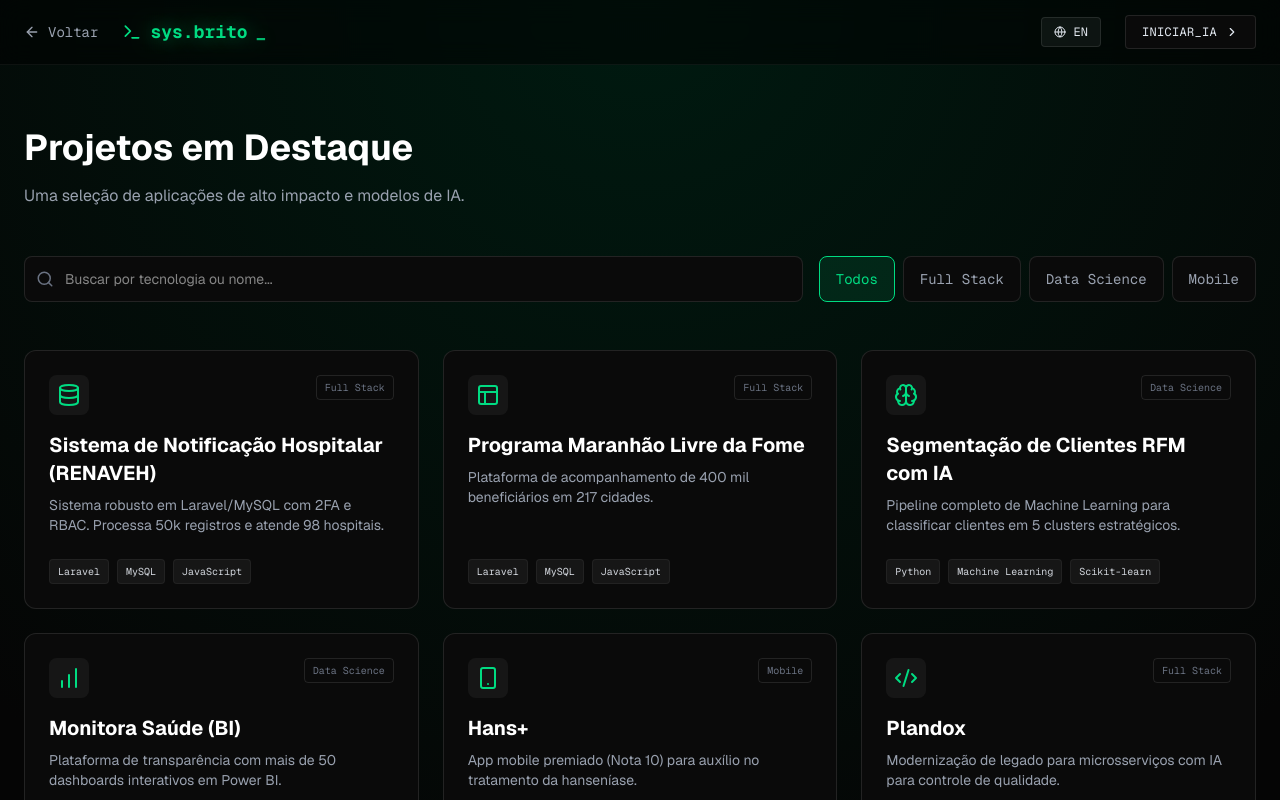
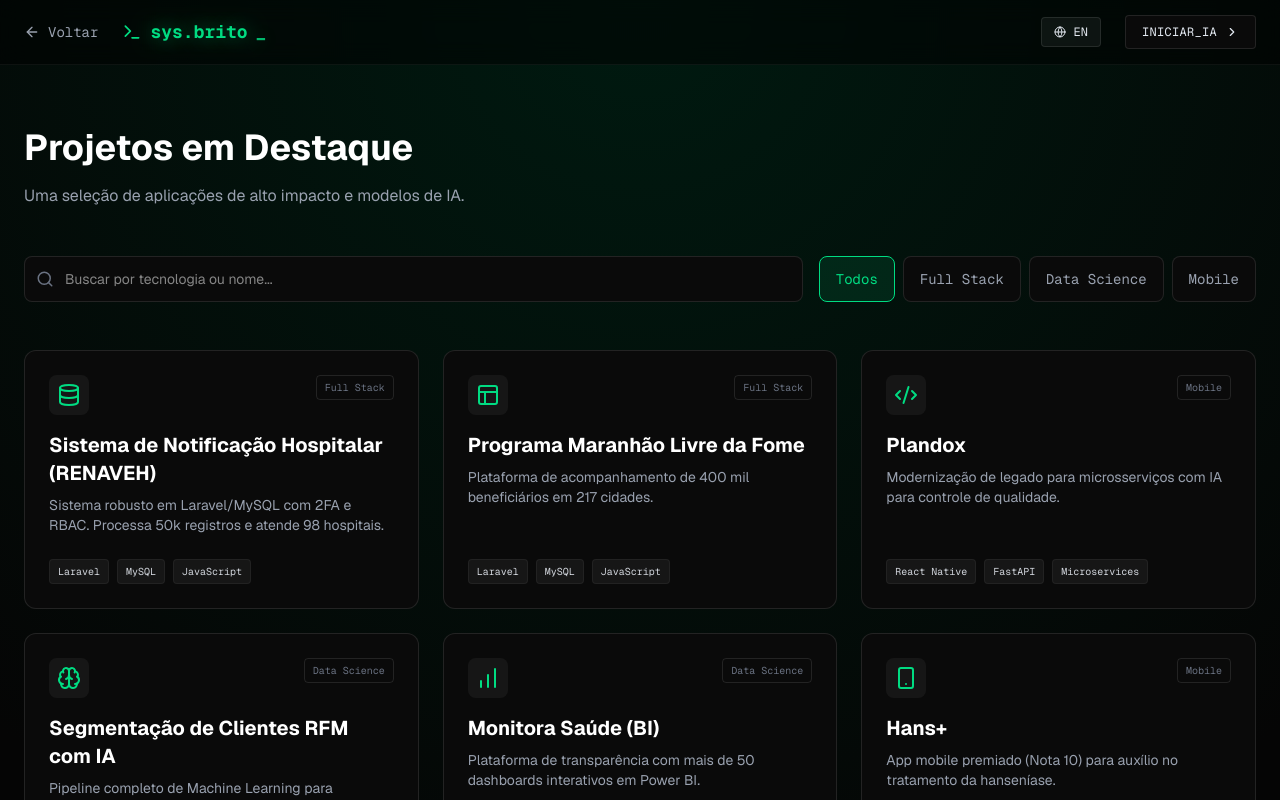
Before and after one commit to josevbrito/portfolio-sys-brito, a Next.js app: page /projects in a window 1280 px wide. Shown: the top 800 px of the page. Built offline with nearby package versions, Linux system fonts and the light colour scheme.

Commit message:
refactor: alteração para multicategorias nos projetos

```diff
--- a/app/data.ts
+++ b/app/data.ts
@@ -18,7 +18,7 @@ export interface Project {
   shortDesc: string;
   fullDesc: string;
   tags: string[];
-  category: string;
+  categories: string[];
   status: "Concluído" | "Em andamento" | "Completed" | "In Progress";
   icon: LucideIcon;
   stats?: StatItem[];
@@ -89,7 +89,7 @@ export const content: { pt: Content; en: Content } = {
         shortDesc: "Sistema robusto em Laravel/MySQL com 2FA e RBAC. Processa 50k registros e atende 98 hospitais.",
         fullDesc: "O RENAVEH-MA (Sistema de Informação da Rede Nacional de Vigilância Epidemiológica Hospitalar) foi implantado como subsistema estratégico. Ele não se limita a notificações compulsórias, mas objetiva a detecção e resposta imediata a Emergências de Saúde Pública (ESP). O sistema conta com controle de acesso rigoroso (RBAC) e autenticação de dois fatores (2FA).",
         tags: ["Laravel", "MySQL", "JavaScript"],
-        category: "Full Stack",
+        categories: ["Full Stack"],
         status: "Concluído",
         icon: Database,
         stats: [
@@ -108,7 +108,7 @@ export const content: { pt: Content; en: Content } = {
         shortDesc: "Plataforma de acompanhamento de 400 mil beneficiários em 217 cidades.",
         fullDesc: "Plataforma oficial para acompanhamento das consultas e benefícios do programa. O sistema gerencia uma base de dados massiva cobrindo todas as cidades do estado, garantindo integridade dos dados e acesso restrito a técnicos autorizados.",
         tags: ["Laravel", "MySQL", "JavaScript"],
-        category: "Full Stack",
+        categories: ["Full Stack"],
         status: "Concluído",
         icon: Layout,
         stats: [
@@ -122,12 +122,25 @@ export const content: { pt: Content; en: Content } = {
         ]
       },
       {
+        slug: "plandox",
+        title: "Plandox",
+        shortDesc: "Modernização de legado para microsserviços com IA para controle de qualidade.",
+        fullDesc: "Migração de arquitetura monolítica para microsserviços. Utiliza modelos de ML para predição de qualidade de biodiesel via Design of Experiments (DoE).",
+        tags: ["React Native", "FastAPI", "Microservices", "Python"],
+        categories: ["Mobile", "Full Stack", "Data Science"],
+        status: "Em andamento",
+        icon: Code2,
+        links: [
+          { type: "lock", url: "#", label: "Código Privado" }
+        ]
+      },
+      {
         slug: "analise-rfm-ml",
         title: "Segmentação de Clientes RFM com IA",
         shortDesc: "Pipeline completo de Machine Learning para classificar clientes em 5 clusters estratégicos.",
         fullDesc: "Sistema desenvolvido em Python utilizando análise RFM (Recency, Frequency, Monetary) com Machine Learning. Classifica clientes em grupos como 'Super Campeões', 'Em Risco' e 'VIPs' para estratégias de marketing direcionadas. Inclui interface web em Flask.",
         tags: ["Python", "Machine Learning", "Scikit-learn", "Flask"],
-        category: "Data Science",
+        categories: ["Data Science"],
         status: "Concluído",
         icon: Brain,
         stats: [
@@ -145,7 +158,7 @@ export const content: { pt: Content; en: Content } = {
         shortDesc: "Plataforma de transparência com mais de 50 dashboards interativos em Power BI.",
         fullDesc: "Portal de Transparência de Saúde do Maranhão. Ferramenta vital para gestores e população, permitindo monitoramento de indicadores de saúde e processos em tempo real para suporte à tomada de decisão.",
         tags: ["Power BI", "Laravel", "PostgreSQL"],
-        category: "Data Science",
+        categories: ["Data Science"],
         status: "Concluído",
         icon: BarChart,
         stats: [
@@ -160,24 +173,11 @@ export const content: { pt: Content; en: Content } = {
         shortDesc: "App mobile premiado (Nota 10) para auxílio no tratamento da hanseníase.",
         fullDesc: "Aplicação focada no paciente, permitindo cadastro de sintomas e controle de medicação diária. Desenvolvido com foco em UX e simplicidade de uso.",
         tags: ["Flutter", "Firebase", "NoSQL", "Mobile"],
-        category: "Mobile",
+        categories: ["Mobile"],
         status: "Concluído",
         icon: Smartphone,
         links: [
           { type: "apk", url: "#", label: "APK Disponível" }
-        ]
-      },
-      {
-        slug: "plandox",
-        title: "Plandox",
-        shortDesc: "Modernização de legado para microsserviços com IA para controle de qualidade.",
-        fullDesc: "Migração de arquitetura monolítica para microsserviços. Utiliza modelos de ML para predição de qualidade de biodiesel via Design of Experiments (DoE).",
-        tags: ["React Native", "FastAPI", "Microservices", "Python"],
-        category: "Full Stack",
-        status: "Em andamento",
-        icon: Code2,
-        links: [
-          { type: "lock", url: "#", label: "Código Privado" }
         ]
       },
       {
@@ -186,7 +186,7 @@ export const content: { pt: Content; en: Content } = {
         shortDesc: "Pipeline de ML para predição de preços imobiliários com otimização de hiperparâmetros.",
         fullDesc: "Desenvolvimento de sistema completo de predição. Inclui comparação de algoritmos, pré-processamento, validação de modelos e métricas de performance.",
         tags: ["Python", "ML Pipeline", "Pandas"],
-        category: "Data Science",
+        categories: ["Data Science"],
         status: "Concluído",
         icon: Code2,
         links: [
@@ -228,7 +228,7 @@ export const content: { pt: Content; en: Content } = {
         shortDesc: "Robust Laravel/MySQL system with 2FA and RBAC. Processes 50k records and serves 98 hospitals.",
         fullDesc: "RENAVEH-MA (National Hospital Epidemiological Surveillance System Information - Maranhão) was implemented as a strategic subsystem. It is not limited to compulsory notifications but aims at the detection and immediate response to Public Health Emergencies (PHE). The system features strict access control (RBAC) and two-factor authentication (2FA).",
         tags: ["Laravel", "MySQL", "JavaScript"],
-        category: "Full Stack",
+        categories: ["Full Stack"],
         status: "Completed",
         icon: Database,
         stats: [
@@ -246,8 +246,8 @@ export const content: { pt: Content; en: Content } = {
         title: "Maranhão Hunger-Free Program",
         shortDesc: "Monitoring platform for 400k beneficiaries across 217 cities.",
         fullDesc: "Official platform for tracking consultations and benefits of the program. The system manages a massive database covering all cities in the state, ensuring data integrity and restricted access to authorized technicians.",
-        tags: ["Laravel", "MySQL", "JavaScript", "GovTech"],
-        category: "Full Stack",
+        tags: ["Laravel", "MySQL", "JavaScript"],
+        categories: ["Full Stack"],
         status: "Completed",
         icon: Layout,
         stats: [
@@ -261,12 +261,25 @@ export const content: { pt: Content; en: Content } = {
         ]
       },
       {
+        slug: "plandox",
+        title: "Plandox",
+        shortDesc: "Modernization from legacy to microservices with AI for quality control.",
+        fullDesc: "Migration from monolithic architecture to microservices. Uses ML models for biodiesel quality prediction via Design of Experiments (DoE).",
+        tags: ["React Native", "FastAPI", "Microservices", "Python"],
+        categories: ["Mobile", "Full Stack", "Data Science"],
+        status: "In Progress",
+        icon: Code2,
+        links: [
+          { type: "lock", url: "#", label: "Private Code" }
+        ]
+      },
+      {
         slug: "analise-rfm-ml",
         title: "AI-Powered RFM Customer Segmentation",
         shortDesc: "Complete Machine Learning pipeline to classify customers into 5 strategic clusters.",
         fullDesc: "System developed in Python using RFM analysis (Recency, Frequency, Monetary) with Machine Learning. Classifies customers into groups such as 'Champions', 'At Risk', and 'VIPs' for targeted marketing strategies. Includes a Flask web interface.",
         tags: ["Python", "Machine Learning", "Scikit-learn", "Flask"],
-        category: "Data Science",
+        categories: ["Data Science"],
         status: "Completed",
         icon: Brain,
         stats: [
@@ -284,7 +297,7 @@ export const content: { pt: Content; en: Content } = {
         shortDesc: "Transparency platform with over 50 interactive Power BI dashboards.",
         fullDesc: "Maranhão Health Transparency Portal. A vital tool for managers and the population, allowing real-time monitoring of health indicators and processes to support decision-making.",
         tags: ["Power BI", "Laravel", "PostgreSQL"],
-        category: "Data Science",
+        categories: ["Full Stack"],
         status: "Completed",
         icon: BarChart,
         stats: [
@@ -299,24 +312,11 @@ export const content: { pt: Content; en: Content } = {
         shortDesc: "Award-winning mobile app (Grade 10) to assist in leprosy treatment.",
         fullDesc: "Patient-focused application allowing symptom registration and daily medication control. Developed with a focus on UX and simplicity of use.",
         tags: ["Flutter", "Firebase", "NoSQL", "Mobile"],
-        category: "Mobile",
+        categories: ["Mobile"],
         status: "Completed",
         icon: Smartphone,
         links: [
           { type: "apk", url: "#", label: "APK Available" }
-        ]
-      },
-      {
-        slug: "plandox",
-        title: "Plandox",
-        shortDesc: "Modernization from legacy to microservices with AI for quality control.",
-        fullDesc: "Migration from monolithic architecture to microservices. Uses ML models for biodiesel quality prediction via Design of Experiments (DoE).",
-        tags: ["React Native", "FastAPI", "Microservices", "Python"],
-        category: "Full Stack",
-        status: "In Progress",
-        icon: Code2,
-        links: [
-          { type: "lock", url: "#", label: "Private Code" }
         ]
       },
       {
@@ -325,7 +325,7 @@ export const content: { pt: Content; en: Content } = {
         shortDesc: "ML pipeline for real estate price prediction with hyperparameter optimization.",
         fullDesc: "Development of a complete prediction system. Includes algorithm comparison, pre-processing, model validation, and performance metrics.",
         tags: ["Python", "ML Pipeline", "Pandas"],
-        category: "Data Science",
+        categories: ["Data Science"],
         status: "Completed",
         icon: Code2,
         links: [
--- a/app/projects/[slug]/page.tsx
+++ b/app/projects/[slug]/page.tsx
@@ -28,7 +28,7 @@ export default function ProjectDetails() {
         <div className="mb-12">
           <div className="flex items-center gap-3 mb-4">
             <span className="px-3 py-1 rounded-full bg-primary/10 text-primary text-xs font-mono border border-primary/20">
-              {project.category}
+              {project.categories[0]}
             </span>
             {project.status === "Em andamento" && (
                <span className="px-3 py-1 rounded-full bg-yellow-500/10 text-yellow-500 text-xs font-mono border border-yellow-500/20">
--- a/app/projects/page.tsx
+++ b/app/projects/page.tsx
@@ -15,7 +15,7 @@ export default function ProjectsPage() {
   const categories = ["Todos", "Full Stack", "Data Science", "Mobile"];
 
   const filteredProjects = t.projects.filter((p) => {
-    const matchesCategory = filter === "Todos" || p.category === filter;
+    const matchesCategory = filter === "Todos" || p.categories.includes(filter);
     const matchesSearch = p.title.toLowerCase().includes(search.toLowerCase()) ||
                           p.tags.some(tag => tag.toLowerCase().includes(search.toLowerCase()));
     return matchesCategory && matchesSearch;
@@ -82,7 +82,7 @@ export default function ProjectsPage() {
                     <project.icon size={24} />
                     </div>
                     <span className="text-[10px] font-mono text-gray-500 border border-white/10 px-2 py-1 rounded">
-                    {project.category}
+                    {project.categories[0]}
                     </span>
                 </div>
 
```
